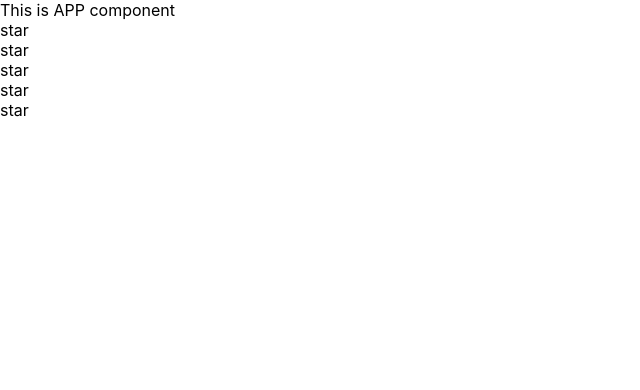
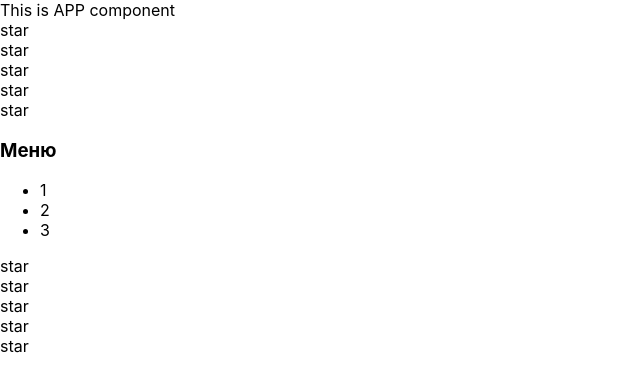
Before and after one commit to Dallmad/examples, a React (Create React App) app: page / in a window 1280 px wide. Shown: the top 390 px of the page, without its empty margins (0-640 px from the left). Built offline with nearby package versions, Linux system fonts and the light colour scheme.

Commit message:
create components and rendering - React 02

```diff
--- a/src/App.tsx
+++ b/src/App.tsx
@@ -3,13 +3,11 @@ import './App.css';
 
 function App() {
     return (
-        <div >
-            This is APP component
-            <Star/>
-            <Star/>
-            <Star/>
-            <Star/>
-            <Star/>
+        <div>
+            <AppTitle/>
+            <Rating/>
+            <Accordion/>
+            <Rating/>
         </div>
     );
 }
@@ -20,4 +18,41 @@ function Star() {
     )
 }
 
+function AppTitle() {
+    return <>This is APP component</>
+}
+
+function Accordion() {
+    return <div>
+        <AccordionTitle/>
+        <AccordionBody/>
+    </div>
+}
+
+function Rating() {
+    return (
+        <>
+            <Star/>
+            <Star/>
+            <Star/>
+            <Star/>
+            <Star/>
+        </>
+    )
+}
+
+function AccordionTitle() {
+    return <h3>Меню</h3>
+}
+
+function AccordionBody() {
+    return (
+        <ul>
+            <li>1</li>
+            <li>2</li>
+            <li>3</li>
+        </ul>
+    )
+}
+
 export default App;
```
